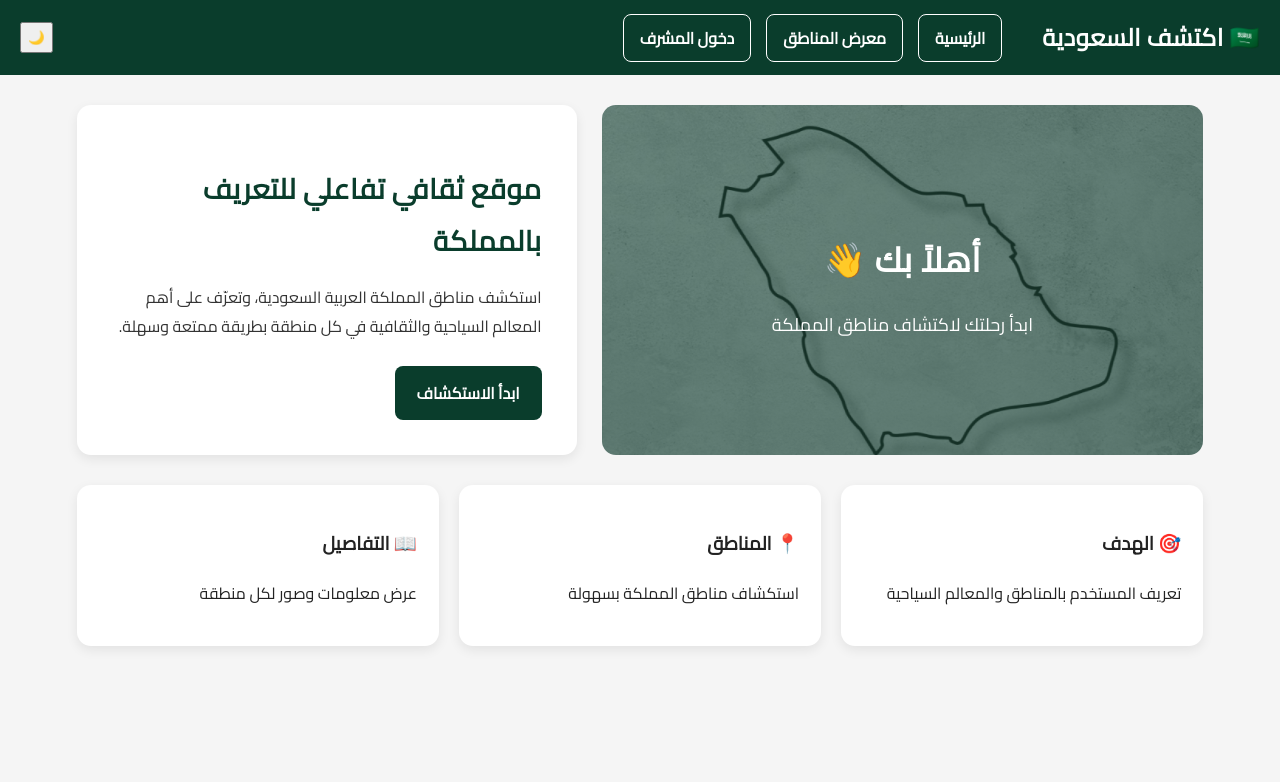
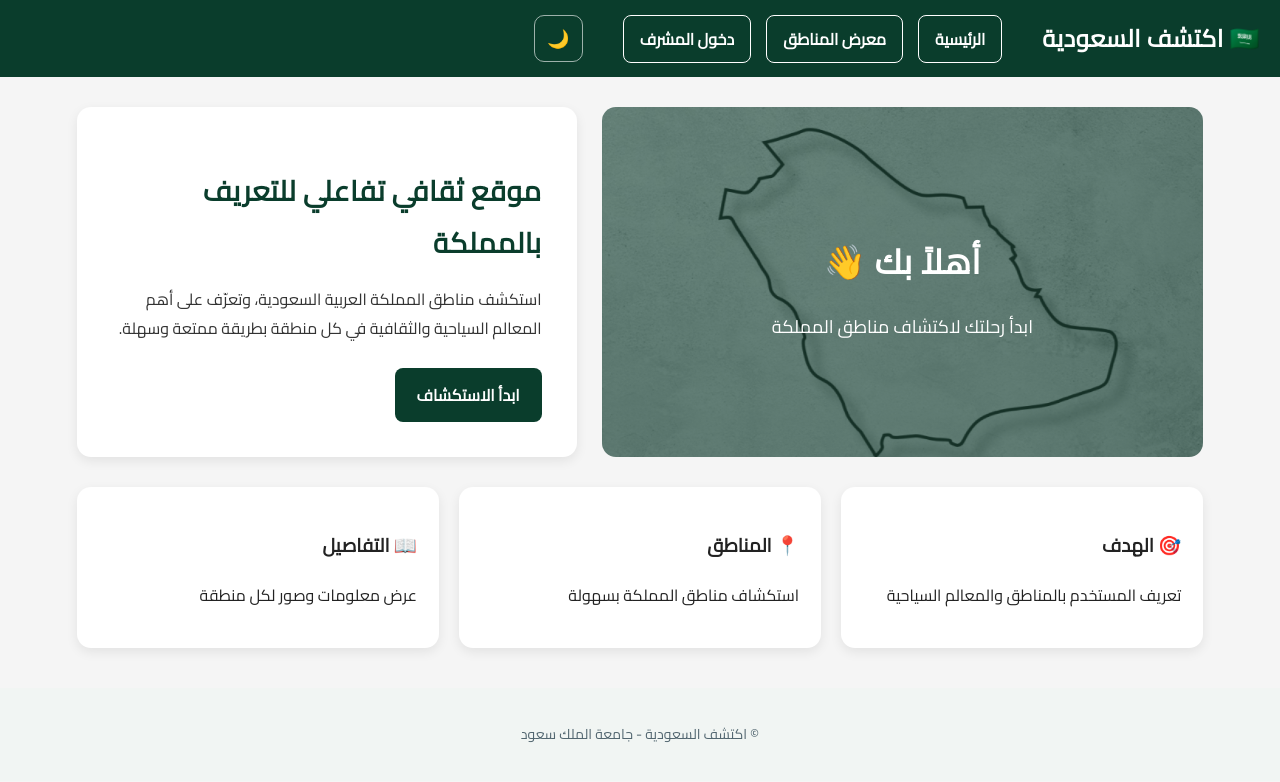
Before and after one commit to SarahAlshddi/discover-saudi, a PHP site: page / in a window 1280 px wide. Shown: the top 782 px of the page. Run offline with PHP 8.4, Linux system fonts and the light colour scheme.

Commit message:
Update index.php

```diff
--- a/index.php
+++ b/index.php
@@ -4,6 +4,7 @@
     <meta charset="UTF-8">
     <title>اكتشف السعودية</title>
 <link rel="stylesheet" href="css/style.css">
+
 
 </head>
 
@@ -17,7 +18,7 @@
         <li><a href="gallery.php">معرض المناطق</a></li>
         <li><a href="admin/login.php">دخول المشرف</a></li>
     </ul>
-<button onclick="toggleMode()" style="margin-right: auto;">🌙</button>
+<button onclick="toggleMode()" class="mode-btn">🌙</button></nav>
 </nav>
 <!-- 🏠 Home Intro Section -->
 <section class="home-intro">
@@ -63,4 +64,7 @@
 
 <script src="js/script.js"></script>
 </body>
+<footer class="footer">
+    <p>© اكتشف السعودية - جامعة الملك سعود</p>
+</footer>
 </html>
```
